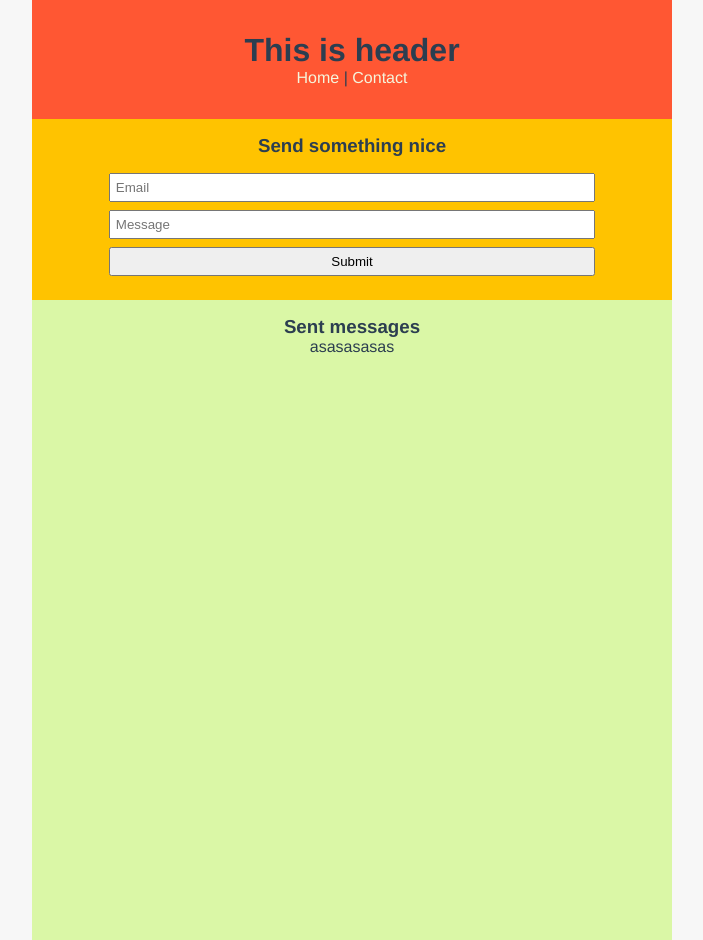
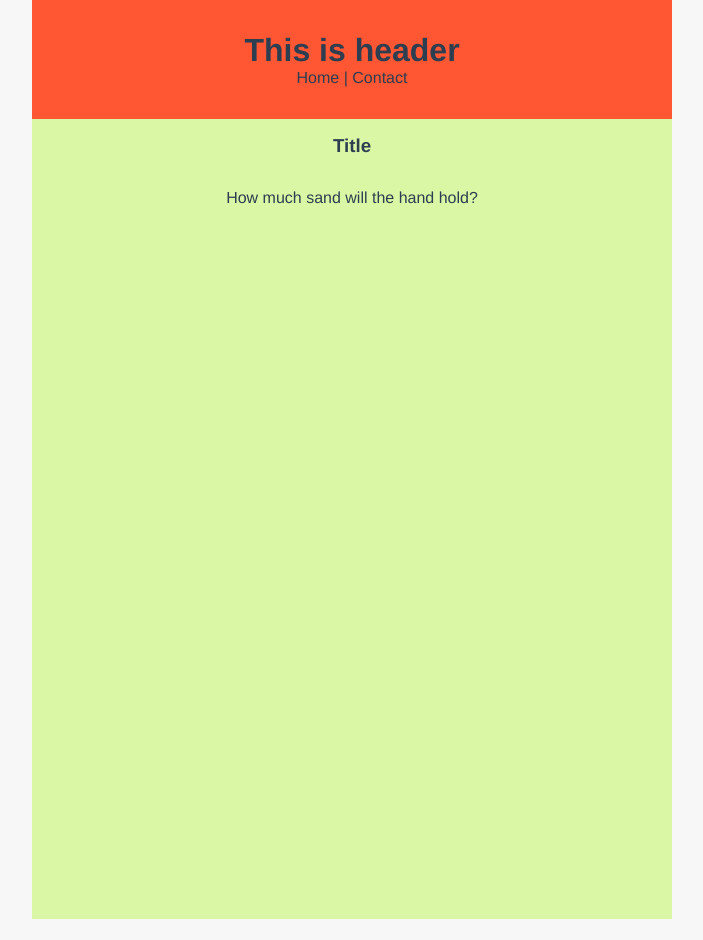
Before and after one commit to vjekooo/vue, a Vue app in the folder vue/: page /#/contact in a window 1280 px wide. Shown: the whole page, without its empty margins (288-991 px from the left). After the commit the page ends 919 px from the top, so only its background shows below. Built offline with nearby package versions, Linux system fonts and the light colour scheme; the HTML template or start-up script is replaced by a standard one.

Commit message:
removed hash from router, more styles

```diff
--- a/vue/src/components/Header.vue
+++ b/vue/src/components/Header.vue
@@ -2,8 +2,8 @@
 	<div class="header">
 		<h1>This is header</h1>
 		<nav class="nav">
-            <router-link to="/">Home</router-link> |
-            <router-link to="/contact">Contact</router-link>
+            <router-link to="/" exact >Home</router-link> |
+            <router-link to="/contact" exact >Contact</router-link>
         </nav>
 	</div>
 </template>
--- a/vue/src/components/Messages.vue
+++ b/vue/src/components/Messages.vue
@@ -3,7 +3,7 @@
         <h3>
             {{title}}
         </h3>
-        <div>
+        <div class="messages">
             <ul
                 v-for="message in messages"
                 v-bind:key="message.id"
@@ -33,6 +33,9 @@
 </script>
 
 <style scoped>
+    .messages {
+        padding-top: 1rem;
+    }
     .message-list {
         list-style-type: none;
     }
--- a/vue/src/router.js
+++ b/vue/src/router.js
@@ -16,5 +16,6 @@
             name: 'contact',
             component: () => import(/* webpackChunkName: "contact" */ './views/Contact.vue')
         }
-    ]
+    ],
+    mode: 'history'
 })
--- a/vue/src/views/Contact.vue
+++ b/vue/src/views/Contact.vue
@@ -9,6 +9,9 @@
 			<SendContact
 				v-on:send-contact="sendContact"
 			/>
+			<div>
+				{{ responseMessage }}
+			</div>
 		</div>
 		<div class="messages">
 			<Messages v-bind:messages="messages" title="Sent messages" />
@@ -28,13 +31,8 @@
 		},
 		data() {
 			return {
-				messages: [
-					{
-						id: 1,
-						email: 'asasasas',
-						message: 'asasasasas'
-					}
-				]
+				messages: [],
+				responseMessage: '',
 			}
 		},
 		methods: {
@@ -55,9 +53,9 @@
 
 					const data = await response.json()
 
-					if (data) this.fetchMessages()
+					this.responseMessage = data.message || data.error
 
-					console.log(data)
+					if (!data.error) this.fetchMessages()
 
 				} catch (error) {
 					console.log(error)
--- a/vue/src/views/Home.vue
+++ b/vue/src/views/Home.vue
@@ -1,8 +1,8 @@
 <template>
 	<div class="home">
-		<h1>Title</h1>
+		<h3>Title</h3>
 		<p>
-			Generic text
+			How much sand will the hand hold?
 		</p>
 	</div>
 </template>
@@ -14,18 +14,12 @@
 </script>
 
 <style scoped>
+	.home {
+		height: 100%;
+		background-color: #DAF7A6;
+		padding-top: 1rem;
+	}
 	h3 {
-		margin: 40px 0 0;
-	}
-	ul {
-		list-style-type: none;
-		padding: 0;
-	}
-	li {
-		display: inline-block;
-		margin: 0 10px;
-	}
-	a {
-		color: #42b983;
+		margin-bottom: 2rem;
 	}
 </style>
```
Also changed, not shown: 1 other file (tests, documents, lock files or other folders).
